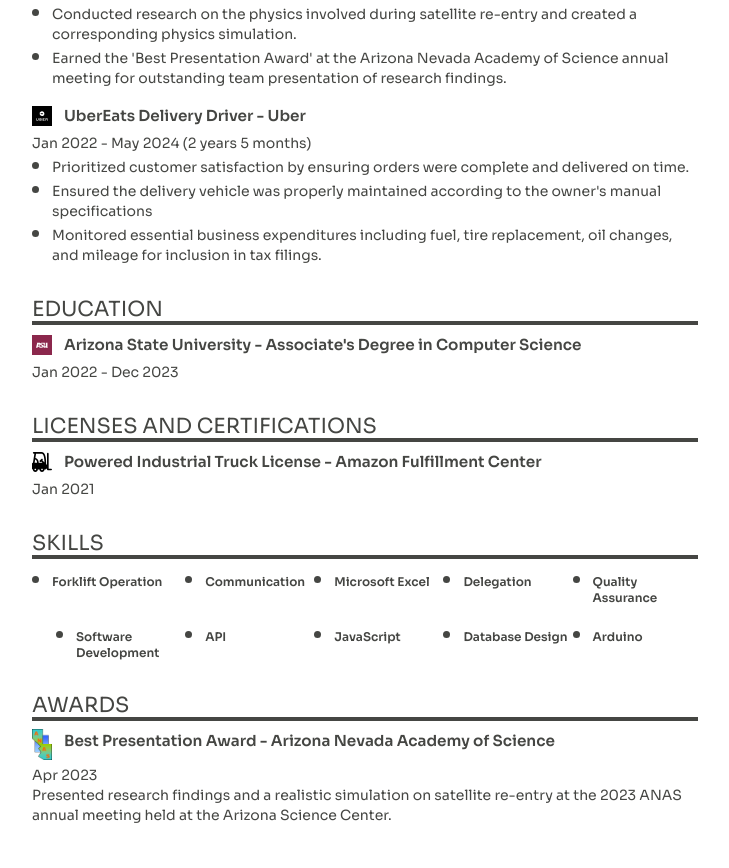
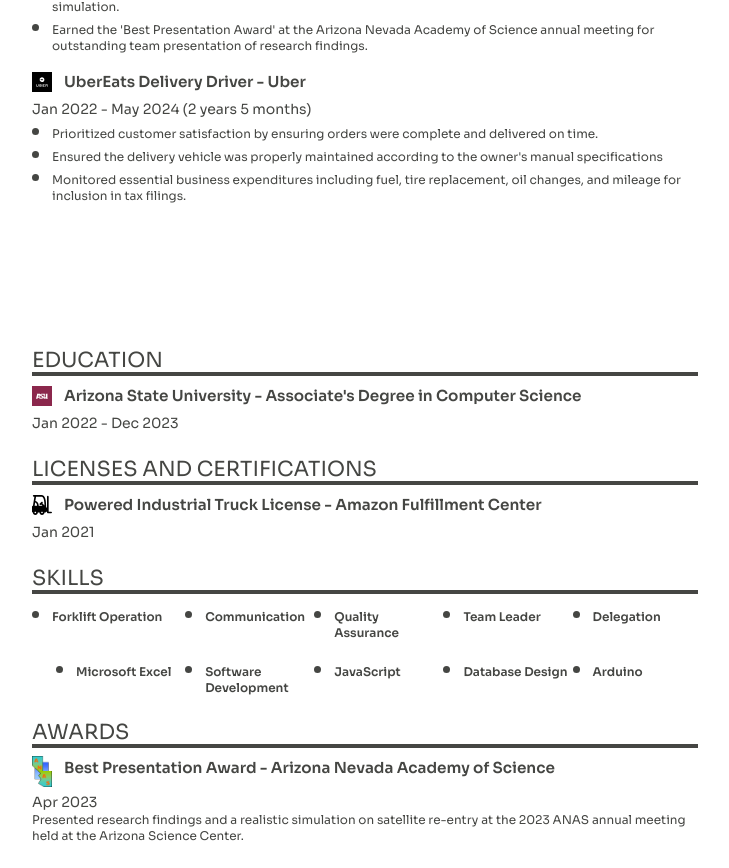
Before and after one commit to itsJohnny21/Resume, a React (Vite) app: page / in a window 1280 px wide. Shown: the part 843-1711 px from the top of the page, without its empty margins (32-761 px from the left). Built offline with nearby package versions, Linux system fonts and the light colour scheme.

Commit message:
Visual improvements

```diff
--- a/src/components/Body.jsx
+++ b/src/components/Body.jsx
@@ -4,7 +4,7 @@
 const Body = () => {
   return (
     <div className="bg-white text-n-18 py-2 pl-16 pr-16">
-      <Heading className="text-[1.3rem] py-3" title="Professional Experiences">
+      <Heading className="text-[1.3rem] py-2" title="Professional Experiences">
         <ol>
           {experiences.map((experience, index) => (
             <li className="py-2" key={index}>
@@ -21,7 +21,7 @@
               <ol className="list-disc pl-5">
                 {experience.bullets.map((bullet, index) => (
                   <li key={index}>
-                    <p className="text-sm">{bullet}</p>
+                    <p className="text-xs">{bullet}</p>
                   </li>
                 ))}
               </ol>
@@ -29,7 +29,12 @@
           ))}
         </ol>
       </Heading>
-      <Heading className="text-[1.3rem] py-3" title="Education">
+      <br></br>
+      <br></br>
+      <br></br>
+      <br></br>
+      <br></br>
+      <Heading className="text-[1.3rem] py-2" title="Education">
         <ol>
           {education.map((item, index) => (
             <li className="py-2" key={index}>
@@ -48,7 +53,7 @@
         </ol>
       </Heading>
       <Heading
-        className="text-[1.3rem] py-3"
+        className="text-[1.3rem] py-2"
         title="Licenses and Certifications"
       >
         <ol>
@@ -68,7 +73,7 @@
           ))}
         </ol>
       </Heading>
-      <Heading className="text-[1.3rem] py-3" title="Skills">
+      <Heading className="text-[1.3rem] py-2" title="Skills">
         <ol className="list-disc grid grid-cols-5 space-x-6 pl-5">
           {skills.map((skill, index) => (
             <li className="py-2" key={index}>
@@ -77,7 +82,7 @@
           ))}
         </ol>
       </Heading>
-      <Heading className="text-[1.3rem] py-3" title="Awards">
+      <Heading className="text-[1.3rem] py-2" title="Awards">
         <ol>
           {awards.map((award, index) => (
             <li className="py-2" key={index}>
@@ -91,7 +96,7 @@
                 <h6 className="font-bold text-[0.95rem]">{`${award.title} - ${award.provider}`}</h6>
               </div>
               <h6 className="text-sm">{`${award.receivedDate}`}</h6>
-              <p className="text-sm">{award.description}</p>
+              <p className="text-xs">{award.description}</p>
             </li>
           ))}
         </ol>
--- a/src/constants/index.js
+++ b/src/constants/index.js
@@ -6,7 +6,7 @@
 const github = 'itsJohnny21'
 const linkedinLink = 'https://www.linkedin.com/in/jonathan-salazar-6931432a5'
 const professionalSummary =
-  'Proactive and dependable warehouse worker with 2+ years of experience in managing a small team to achieve daily objectives. Specialties include: communicating effectively, task delegation, operating a forklift, interpreting schematics, and enforcing quality control.'
+  'Proactive and dependable warehouse worker with 2+ years of leadership experience, seeking to add value to the HelloFresh company. Specialties include: communicating effectively, task delegation, operating a forklift, interpreting schematics, and enforcing quality control.'
 
 const education = [
   {
@@ -30,11 +30,11 @@
 const skills = [
   'Forklift Operation',
   'Communication',
+  'Quality Assurance',
+  'Team Leader',
+  'Delegation',
   'Microsoft Excel',
-  'Delegation',
-  'Quality Assurance',
   'Software Development',
-  'API',
   'JavaScript',
   'Database Design',
   'Arduino',
```
